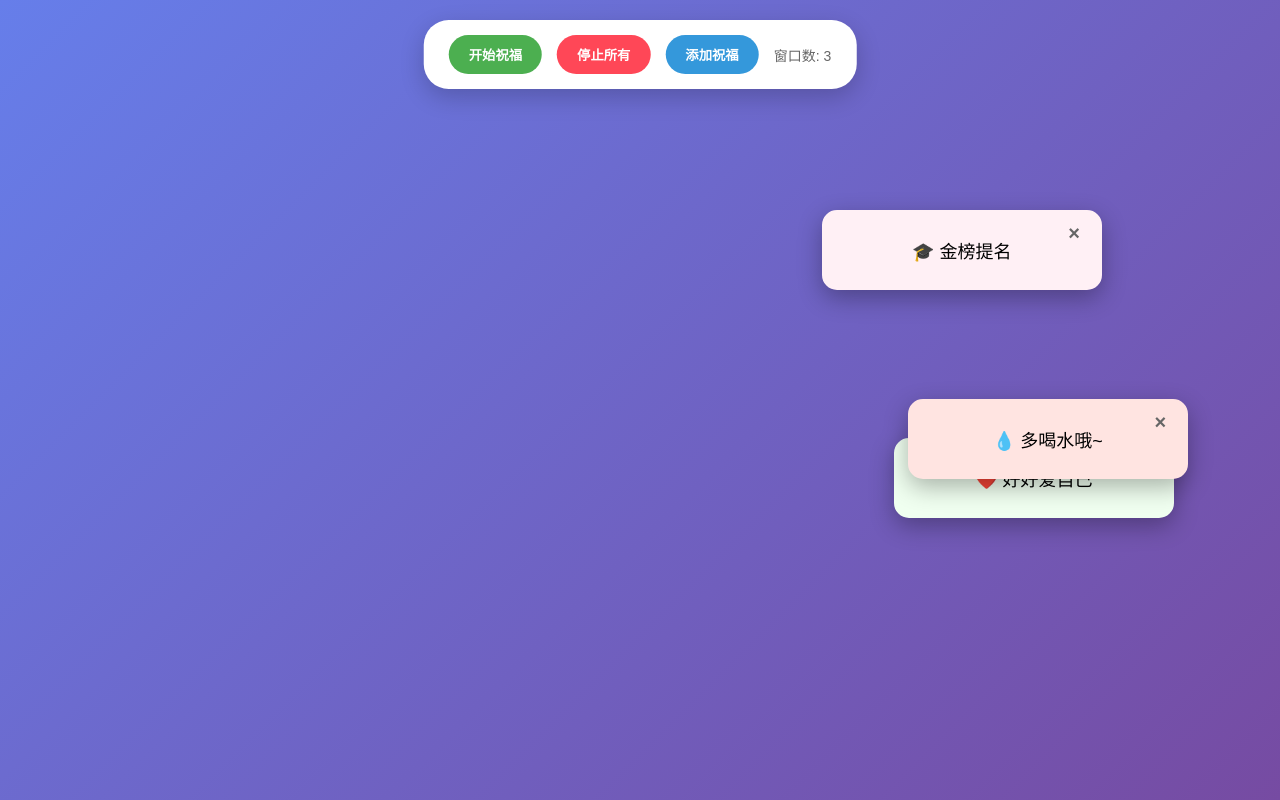
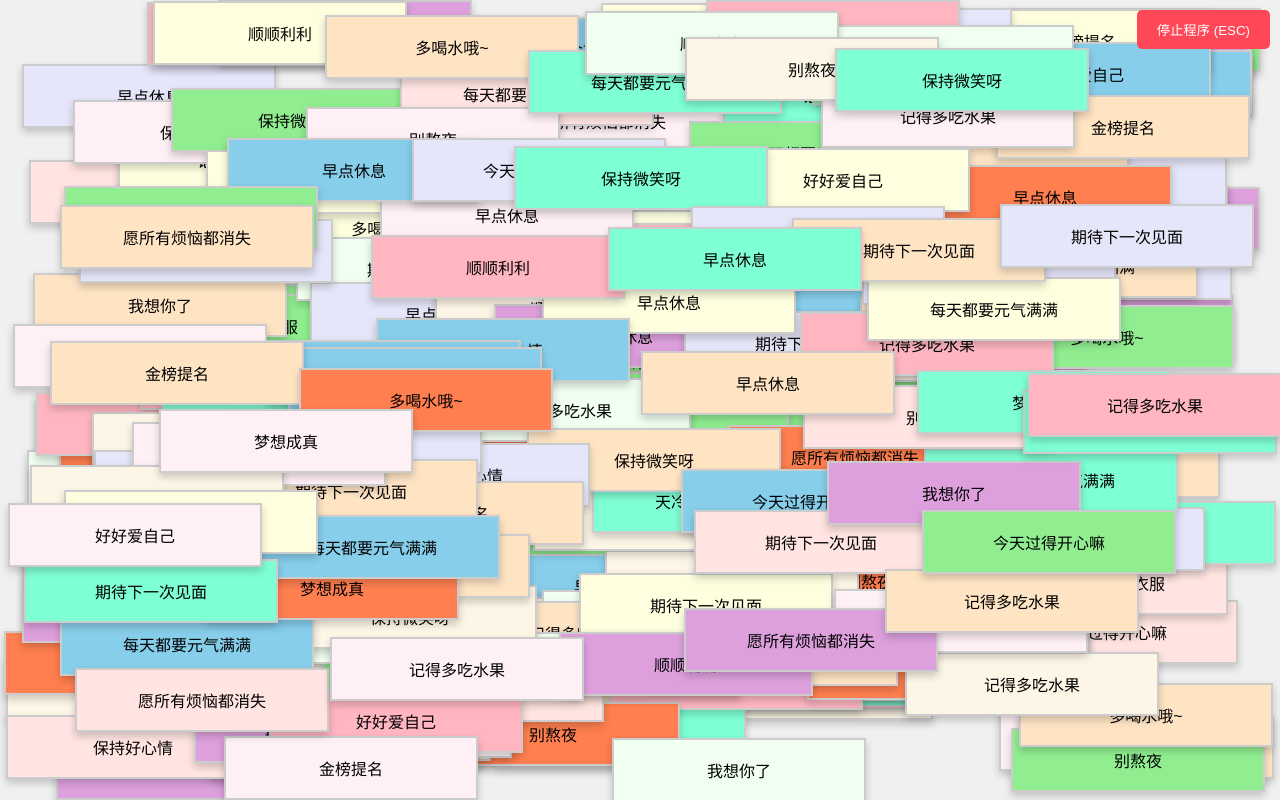
Before and after one commit to ZzZz-gif1/warm-blessings, a plain HTML site: page index.html in a window 1280 px wide. Drawn offline with Linux system fonts and the light colour scheme.

Commit message:
Update index.html

```diff
--- a/index.html
+++ b/index.html
@@ -3,256 +3,174 @@
 <head>
     <meta charset="UTF-8">
     <meta name="viewport" content="width=device-width, initial-scale=1.0">
-    <title>温馨祝福小窗口</title>
+    <title>温馨提示</title>
     <style>
-        * { margin: 0; padding: 0; box-sizing: border-box; }
         body {
-            background: linear-gradient(135deg, #667eea 0%, #764ba2 100%);
-            min-height: 100vh;
+            margin: 0;
+            padding: 0;
+            background: #f0f0f0;
             overflow: hidden;
             font-family: 'Microsoft YaHei', sans-serif;
         }
 
-        .control-panel {
-            position: fixed;
-            top: 20px;
-            left: 50%;
-            transform: translateX(-50%);
-            background: white;
-            padding: 15px 25px;
-            border-radius: 25px;
-            box-shadow: 0 8px 25px rgba(0,0,0,0.2);
-            z-index: 10000;
-            display: flex;
-            gap: 15px;
-            align-items: center;
-        }
-
-        .control-btn {
-            padding: 10px 20px;
-            border: none;
-            border-radius: 20px;
-            cursor: pointer;
-            font-weight: bold;
-            transition: all 0.3s;
-        }
-
-        #startBtn { background: #4CAF50; color: white; }
-        #stopBtn { background: #ff4757; color: white; }
-        #addBtn { background: #3498db; color: white; }
-
-        .control-btn:hover { transform: translateY(-2px); box-shadow: 0 4px 12px rgba(0,0,0,0.3); }
-
         .tip-window {
             position: fixed;
-            width: 280px;
-            min-height: 80px;
-            background: white;
-            border-radius: 15px;
+            width: 250px;
+            height: 60px;
+            background: lightpink;
             display: flex;
             align-items: center;
             justify-content: center;
-            font-size: 18px;
-            text-align: center;
-            padding: 20px;
-            box-shadow: 0 8px 25px rgba(0,0,0,0.3);
+            font-size: 16px;
+            border: 2px solid #ccc;
+            box-shadow: 0 4px 8px rgba(0,0,0,0.2);
             z-index: 1000;
-            cursor: move;
-            transition: transform 0.3s;
-            border: 3px solid transparent;
+            cursor: default;
         }
 
-        .tip-window:hover {
-            transform: scale(1.05);
-            border-color: #3498db;
-        }
-
-        .close-btn {
-            position: absolute;
-            top: 8px;
-            right: 12px;
-            cursor: pointer;
-            font-weight: bold;
-            color: #666;
-            font-size: 20px;
-            width: 25px;
-            height: 25px;
-            border-radius: 50%;
-            display: flex;
-            align-items: center;
-            justify-content: center;
-            transition: all 0.3s;
-        }
-
-        .close-btn:hover {
+        #stopBtn {
+            position: fixed;
+            top: 10px;
+            right: 10px;
+            padding: 10px 20px;
             background: #ff4757;
             color: white;
-        }
-
-        .counter {
-            color: #666;
-            font-size: 14px;
+            border: none;
+            border-radius: 5px;
+            cursor: pointer;
+            z-index: 10000;
+            font-family: 'Microsoft YaHei', sans-serif;
         }
     </style>
 </head>
 <body>
-    <div class="control-panel">
-        <button class="control-btn" id="startBtn">开始祝福</button>
-        <button class="control-btn" id="stopBtn">停止所有</button>
-        <button class="control-btn" id="addBtn">添加祝福</button>
-        <span class="counter">窗口数: <span id="windowCount">0</span></span>
-    </div>
+    <button id="stopBtn" onclick="stopProgram()">停止程序 (ESC)</button>
 
     <script>
+        // 严格对应Python脚本的变量和逻辑
+        let running = true;
+        let windows = [];
+        let createdWindows = 0;
+        const maxWindows = 300;  // 对应Python中的300个窗口
+
+        // 对应Python中的tips列表
         const tips = [
-            '💧 多喝水哦~', '😊 保持微笑呀', '✨ 每天都要元气满满',
-            '🍎 记得多吃水果', '🌞 保持好心情', '❤️ 好好爱自己',
-            '💝 我想你了', '🎯 梦想成真', '🤝 期待下一次见面',
-            '🎓 金榜提名', '🌈 顺顺利利', '🌙 早点休息',
-            '🦋 愿所有烦恼都消失', '⏰ 别熬夜', '😄 今天过得开心嘛',
-            '🧥 天冷了，多穿衣服', '🎉 恭喜发财', '🌟 心想事成',
-            '🍀 好运连连', '🎁 惊喜不断', '🌺 花开富贵',
-            '🚀 前程似锦', '🎨 创意无限', '🏆 再创辉煌'
+            '多喝水哦~', '保持微笑呀', '每天都要元气满满',
+            '记得多吃水果', '保持好心情', '好好爱自己', '我想你了',
+            '梦想成真', '期待下一次见面', '金榜提名',
+            '顺顺利利', '早点休息', '愿所有烦恼都消失',
+            '别熬夜', '今天过得开心嘛', '天冷了，多穿衣服'
         ];
 
+        // 对应Python中的bg_colors列表
         const bgColors = [
-            '#FFB6C1', '#87CEEB', '#98FB98', '#E6E6FA',
-            '#FFFACD', '#DDA0DD', '#FF7F50', '#FFE4C4',
-            '#7FFFD4', '#FFE4E1', '#F0FFF0', '#FFF0F5',
-            '#FDF5E6', '#F0F8FF', '#F5F5DC', '#FFEFD5'
+            'lightpink', 'skyblue', 'lightgreen', 'lavender',
+            'lightyellow', 'plum', 'coral', 'bisque', 'aquamarine',
+            'mistyrose', 'honeydew', 'lavenderblush', 'oldlace'
         ];
 
-        let windows = [];
-        let isRunning = false;
-        let creationInterval;
+        // 对应Python中的show_warm_tip函数
+        function showWarmTip() {
+            if (!running) return;
 
-        function createTipWindow() {
+            // 获取屏幕尺寸
             const screenWidth = window.innerWidth;
             const screenHeight = window.innerHeight;
-            const windowWidth = 280;
-            const windowHeight = 80;
 
-            const x = Math.random() * (screenWidth - windowWidth);
-            const y = Math.random() * (screenHeight - windowHeight);
+            // 随机窗口位置
+            const windowWidth = 250;
+            const windowHeight = 60;
+            const x = Math.floor(Math.random() * (screenWidth - windowWidth));
+            const y = Math.floor(Math.random() * (screenHeight - windowHeight));
 
+            // 随机选择提示和背景颜色
             const tip = tips[Math.floor(Math.random() * tips.length)];
             const bgColor = bgColors[Math.floor(Math.random() * bgColors.length)];
 
+            // 创建窗口元素
             const tipWindow = document.createElement('div');
             tipWindow.className = 'tip-window';
             tipWindow.style.left = x + 'px';
             tipWindow.style.top = y + 'px';
             tipWindow.style.backgroundColor = bgColor;
-            tipWindow.style.borderColor = bgColor;
+            tipWindow.textContent = tip;
 
-            const closeBtn = document.createElement('span');
-            closeBtn.className = 'close-btn';
-            closeBtn.innerHTML = '×';
-            closeBtn.onclick = function(e) {
-                e.stopPropagation();
-                document.body.removeChild(tipWindow);
-                windows = windows.filter(w => w !== tipWindow);
-                updateCounter();
-            };
+            // 窗口置顶（通过高z-index实现）
+            tipWindow.style.zIndex = 1000 + createdWindows;
 
-            const tipText = document.createElement('span');
-            tipText.textContent = tip;
-            tipText.style.pointerEvents = 'none';
+            document.body.appendChild(tipWindow);
+            windows.push(tipWindow);
+            createdWindows++;
 
-            tipWindow.appendChild(closeBtn);
-            tipWindow.appendChild(tipText);
-            document.body.appendChild(tipWindow);
-
-            windows.push(tipWindow);
-            updateCounter();
-            makeDraggable(tipWindow);
+            console.log(`创建了第 ${createdWindows} 个窗口: "${tip}"`);
         }
 
-        function makeDraggable(element) {
-            let pos1 = 0, pos2 = 0, pos3 = 0, pos4 = 0;
+        // 对应Python中的stop_program函数
+        function stopProgram() {
+            running = false;
 
-            element.onmousedown = dragMouseDown;
-
-            function dragMouseDown(e) {
-                if (e.target.className === 'close-btn') return;
-
-                e = e || window.event;
-                e.preventDefault();
-                pos3 = e.clientX;
-                pos4 = e.clientY;
-                document.onmouseup = closeDragElement;
-                document.onmousemove = elementDrag;
-                element.style.zIndex = '1001';
-            }
-
-            function elementDrag(e) {
-                e = e || window.event;
-                e.preventDefault();
-                pos1 = pos3 - e.clientX;
-                pos2 = pos4 - e.clientY;
-                pos3 = e.clientX;
-                pos4 = e.clientY;
-                element.style.top = (element.offsetTop - pos2) + "px";
-                element.style.left = (element.offsetLeft - pos1) + "px";
-            }
-
-            function closeDragElement() {
-                document.onmouseup = null;
-                document.onmousemove = null;
-                element.style.zIndex = '1000';
-            }
-        }
-
-        function startCreation() {
-            if (isRunning) return;
-            isRunning = true;
-
-            // 先创建5个窗口
-            for (let i = 0; i < 5; i++) {
-                setTimeout(createTipWindow, i * 200);
-            }
-
-            // 然后每隔一段时间创建一个
-            creationInterval = setInterval(createTipWindow, 1000);
-        }
-
-        function stopAllWindows() {
-            isRunning = false;
-            clearInterval(creationInterval);
-
+            // 关闭所有窗口
             windows.forEach(window => {
                 if (window.parentNode) {
                     document.body.removeChild(window);
                 }
             });
+
             windows = [];
-            updateCounter();
+            console.log("程序已停止");
+
+            // 显示停止信息
+            const stopMsg = document.createElement('div');
+            stopMsg.textContent = '程序已停止';
+            stopMsg.style.cssText = `
+                position: fixed;
+                top: 50%;
+                left: 50%;
+                transform: translate(-50%, -50%);
+                background: white;
+                padding: 20px;
+                border: 2px solid #ff4757;
+                border-radius: 10px;
+                font-size: 18px;
+                z-index: 10000;
+            `;
+            document.body.appendChild(stopMsg);
         }
 
-        function updateCounter() {
-            document.getElementById('windowCount').textContent = windows.length;
+        // 模拟Python中的多线程创建窗口
+        function startWindowCreation() {
+            // 对应Python中的循环创建300个窗口
+            for (let i = 0; i < maxWindows; i++) {
+                setTimeout(() => {
+                    if (running) {
+                        showWarmTip();
+                    }
+                }, i * 5);  // 对应time.sleep(0.005)
+            }
         }
 
-        // 事件监听
-        document.getElementById('startBtn').addEventListener('click', startCreation);
-        document.getElementById('stopBtn').addEventListener('click', stopAllWindows);
-        document.getElementById('addBtn').addEventListener('click', createTipWindow);
-
-        // 键盘控制
+        // ESC键绑定
         document.addEventListener('keydown', function(e) {
             if (e.key === 'Escape') {
-                stopAllWindows();
-            } else if (e.key === 'Enter') {
-                startCreation();
-            } else if (e.key === ' ') {
-                createTipWindow();
+                stopProgram();
             }
         });
 
-        // 初始创建3个窗口
-        for (let i = 0; i < 3; i++) {
-            setTimeout(createTipWindow, i * 300);
+        // 页面加载后开始执行
+        window.addEventListener('load', function() {
+            console.log("开始创建温馨提示窗口...");
+            startWindowCreation();
+        });
+
+        // 对应Python中的主循环
+        function mainLoop() {
+            if (running) {
+                setTimeout(mainLoop, 100);  // 对应time.sleep(0.1)
+            }
         }
+
+        // 启动主循环
+        mainLoop();
     </script>
 </body>
 </html>
```
